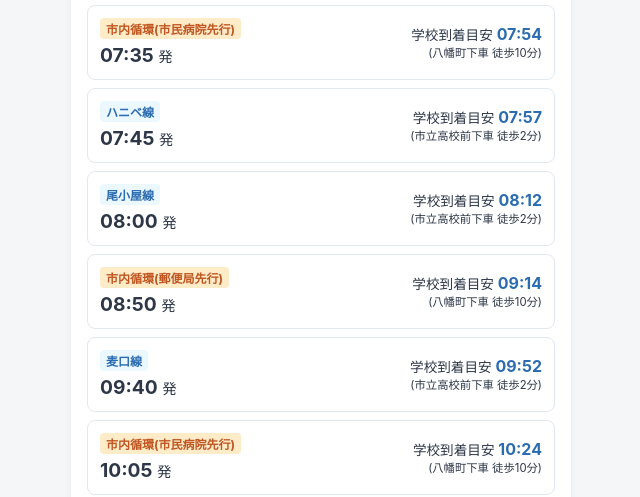
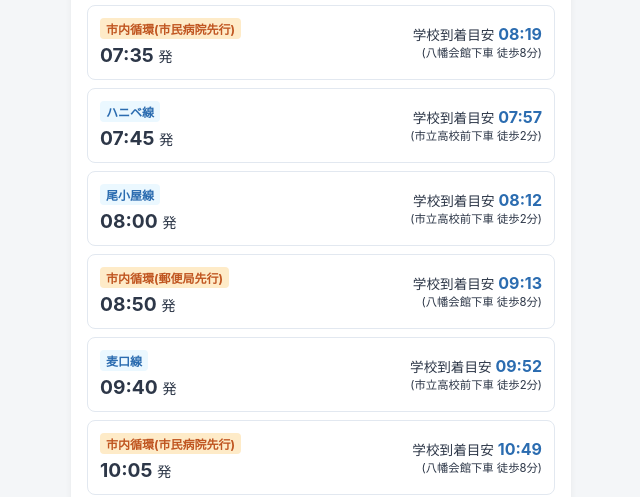
Before and after one commit to projectmerry001-del/IchikoBusTime, a plain HTML site: page index.html in a window 1280 px wide. Shown: the part 324-821 px from the top of the page, 319-959 px from the left. Drawn offline with Linux system fonts and the light colour scheme.

Commit message:
Update index.html

```diff
--- a/index.html
+++ b/index.html
@@ -163,8 +163,8 @@
 
 <script>
 // ==========================================
-// 1. 正確な路線時刻表データ（CSVから抽出）
-// satSun: true = 土日祝も運行 / false = 平日のみ (土日祝運休)
+// 1. 全路線時刻表データ
+// satSun: true = 土日祝も運行 / false = 平日のみ
 // schoolHolidays: true = 学休期間も運行 / false = 学休期間運休
 // ==========================================
 const busData = {
@@ -204,17 +204,15 @@ const busData = {
     { line: "麦口線", type: "hokutetsu", dep: "12:00", arr: "12:13", satSun: true, schoolHolidays: true },
     { line: "麦口線", type: "hokutetsu", dep: "17:35", arr: "17:45", satSun: true, schoolHolidays: true },
 
-    // 市内循環バス 南コース (市民病院先行)
-    { line: "市内循環(市民病院先行)", type: "loop", dep: "07:35", arr: "07:44", satSun: true, schoolHolidays: true },
-    { line: "市内循環(市民病院先行)", type: "loop", dep: "10:05", arr: "10:14", satSun: true, schoolHolidays: true },
-    { line: "市内循環(市民病院先行)", type: "loop", dep: "13:55", arr: "14:04", satSun: true, schoolHolidays: true },
-    { line: "市内循環(市民病院先行)", type: "loop", dep: "16:35", arr: "16:44", satSun: true, schoolHolidays: true },
+    // 市内循環バス 南コース (小松駅発 -> 八幡会館着)
+    { line: "市内循環(市民病院先行)", type: "loop", dep: "07:35", arr: "08:11", satSun: true, schoolHolidays: true },
+    { line: "市内循環(市民病院先行)", type: "loop", dep: "10:05", arr: "10:41", satSun: true, schoolHolidays: true },
+    { line: "市内循環(市民病院先行)", type: "loop", dep: "13:55", arr: "14:31", satSun: true, schoolHolidays: true },
 
-    // 市内循環バス 南コース (小松郵便局前先行)
-    { line: "市内循環(郵便局先行)", type: "loop", dep: "08:50", arr: "09:04", satSun: true, schoolHolidays: true },
-    { line: "市内循環(郵便局先行)", type: "loop", dep: "11:25", arr: "11:39", satSun: true, schoolHolidays: true },
-    { line: "市内循環(郵便局先行)", type: "loop", dep: "15:20", arr: "15:34", satSun: true, schoolHolidays: true },
-    { line: "市内循環(郵便局先行)", type: "loop", dep: "17:30", arr: "17:41", satSun: true, schoolHolidays: true }
+    { line: "市内循環(郵便局先行)", type: "loop", dep: "08:50", arr: "09:05", satSun: true, schoolHolidays: true },
+    { line: "市内循環(郵便局先行)", type: "loop", dep: "11:25", arr: "11:40", satSun: true, schoolHolidays: true },
+    { line: "市内循環(郵便局先行)", type: "loop", dep: "15:20", arr: "15:35", satSun: true, schoolHolidays: true },
+    { line: "市内循環(郵便局先行)", type: "loop", dep: "17:30", arr: "17:42", satSun: true, schoolHolidays: true }
   ],
 
   // --- 帰り (学校発) ---
@@ -253,17 +251,22 @@ const busData = {
     { line: "麦口線", type: "hokutetsu", dep: "10:52", arr: "11:04", satSun: true, schoolHolidays: true },
     { line: "麦口線", type: "hokutetsu", dep: "12:52", arr: "13:04", satSun: true, schoolHolidays: true },
 
-    // 市内循環バス 南コース (八幡町発 -> 小松駅行)
-    { line: "市内循環(郵便局先行)", type: "loop", dep: "09:35", arr: "09:50", satSun: true, schoolHolidays: true },
-    { line: "市内循環(郵便局先行)", type: "loop", dep: "12:10", arr: "12:25", satSun: true, schoolHolidays: true },
-    { line: "市内循環(郵便局先行)", type: "loop", dep: "16:05", arr: "16:20", satSun: true, schoolHolidays: true }
+    // 市内循環バス 南コース (八幡会館発 -> 小松駅行)
+    { line: "市内循環(市民病院先行)", type: "loop", dep: "08:11", arr: "08:25", satSun: true, schoolHolidays: true },
+    { line: "市内循環(市民病院先行)", type: "loop", dep: "10:41", arr: "11:00", satSun: true, schoolHolidays: true },
+    { line: "市内循環(市民病院先行)", type: "loop", dep: "14:31", arr: "14:50", satSun: true, schoolHolidays: true },
+
+    { line: "市内循環(郵便局先行)", type: "loop", dep: "09:05", arr: "09:50", satSun: true, schoolHolidays: true },
+    { line: "市内循環(郵便局先行)", type: "loop", dep: "11:40", arr: "12:25", satSun: true, schoolHolidays: true },
+    { line: "市内循環(郵便局先行)", type: "loop", dep: "15:35", arr: "16:20", satSun: true, schoolHolidays: true },
+    { line: "市内循環(郵便局先行)", type: "loop", dep: "17:42", arr: "18:15", satSun: true, schoolHolidays: true }
   ]
 };
 
 // 徒歩所要時間
 const walkTime = {
   hokutetsu: 2, // 市立高校前：徒歩2分
-  loop: 10      // 八幡町：徒歩10分
+  loop: 8       // 八幡会館：徒歩8分
 };
 
 let currentDirection = 'toSchool';
@@ -340,7 +343,7 @@ function render() {
   // 対象方向のバスをフィルタリング
   const rawList = busData[currentDirection];
   const validList = rawList.filter(bus => {
-    // 1. 曜日チェック (平日専用便・土日祝専用便の分岐)
+    // 1. 曜日チェック
     if (dayInfo.isWeekend && !bus.satSun) return false;
     if (!dayInfo.isWeekend && bus.satSun && !isBothDaysBus(bus)) return false;
 
@@ -350,9 +353,7 @@ function render() {
     return true;
   });
 
-  // 平日・土日両方で走る便の同一判定補助
   function isBothDaysBus(bus) {
-    // 平日判定時、同じ路線・時刻で平日設定が別にある場合は土日祝専用データを弾く
     return !rawList.some(b => b.line === bus.line && b.dep === bus.dep && !b.satSun);
   }
 
@@ -382,7 +383,7 @@ function render() {
   listContainer.innerHTML = upcomingList.map((bus, index) => {
     const isFirst = (index === 0);
     const tagClass = bus.type === 'hokutetsu' ? 'tag-hokutetsu' : 'tag-loop';
-    const busStopName = bus.type === 'hokutetsu' ? '市立高校前' : '八幡町';
+    const busStopName = bus.type === 'hokutetsu' ? '市立高校前' : '八幡会館';
     const walkMinutes = walkTime[bus.type];
 
     let destHtml = '';
```
